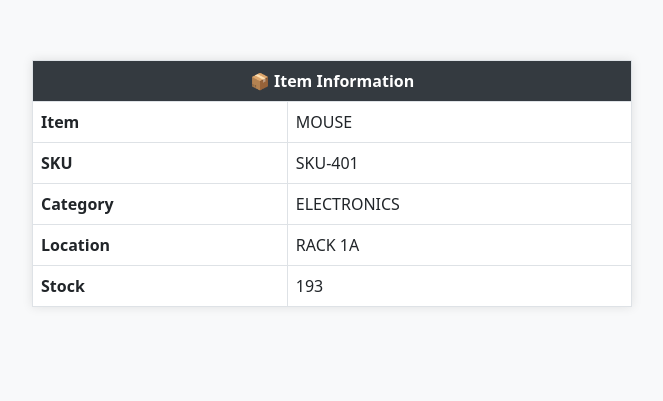
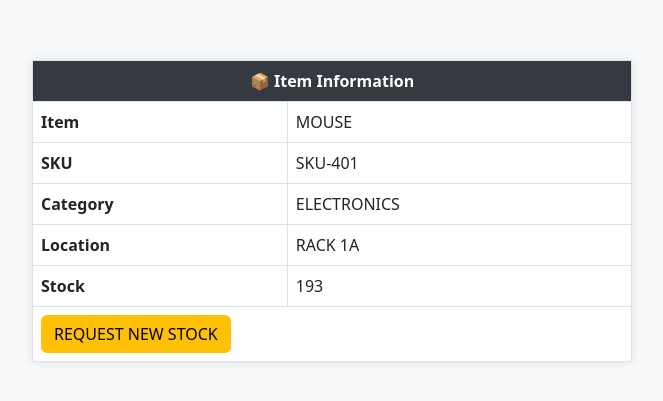
Before and after one commit to Scammur/ITECPROJECT, a PHP site: page /view.php?barcode=SKU-401 in a window 1280 px wide. Shown: the top 401 px of the page, without its empty margins (308-971 px from the left). Run offline with PHP 8.4, Linux system fonts and the light colour scheme; data comes from the database, SQL or seed files in the repository.

Commit message:
Add files via upload

```diff
--- a/index.php
+++ b/index.php
@@ -4,6 +4,7 @@
 <head>
     <meta charset="UTF-8">
     <title>Inventory & Warehouse Management</title>
+    <link rel="icon" href="img/ico/logo.ico">
     <meta name="viewport" content="width=device-width, initial-scale=1.0">
 
     <!-- Bootstrap CSS CDN -->
--- a/inventory-valuation.php
+++ b/inventory-valuation.php
@@ -6,6 +6,7 @@ include "config/config.php";
 <head>
     <meta charset="UTF-8">
     <title>Inventory Valuation | Xophia’s Inventory & Warehouse</title>
+    <link rel="icon" href="img/ico/logo.ico">
     <meta name="viewport" content="width=device-width, initial-scale=1.0">
 
     <!-- Bootstrap CSS CDN -->
--- a/order-picking-packing-shipping.php
+++ b/order-picking-packing-shipping.php
@@ -6,6 +6,7 @@ include 'config/config.php';
 <head>
     <meta charset="UTF-8">
     <title>Order Picking, Packing & Shipping | Xophia’s Inventory & Warehouse</title>
+    <link rel="icon" href="img/ico/logo.ico">
     <meta name="viewport" content="width=device-width, initial-scale=1.0">
 
     <!-- Bootstrap CSS CDN -->
--- a/stock-tracking.php
+++ b/stock-tracking.php
@@ -5,6 +5,7 @@
 <head>
     <meta charset="UTF-8">
     <title>Stock Tracking | Xophia’s Inventory & Warehouse</title>
+    <link rel="icon" href="img/ico/logo.ico">
     <meta name="viewport" content="width=device-width, initial-scale=1.0">
 
     <!-- Bootstrap CSS CDN -->
--- a/view.php
+++ b/view.php
@@ -68,6 +68,15 @@ $result = mysqli_query($conn, $query);
                     <td><strong>Stock</strong></td>
                     <td><?php echo $data['stock']; ?></td>
                 </tr>
+                <tr>
+                    <td colspan="2">
+                        <form method="POST" action="assets/request-stock.php">
+                            <input type="hidden" name="item" value="<?php echo htmlspecialchars($data['item']); ?>">
+                            <input type="hidden" name="sku" value="<?php echo htmlspecialchars($data['bar']); ?>">
+                            <button type="submit" name="reqbtn" class="btn btn-warning">REQUEST NEW STOCK</button>
+                        </form>
+                    </td>
+                </tr>
             <?php endwhile; ?>
         </tbody>
     </table>
```
